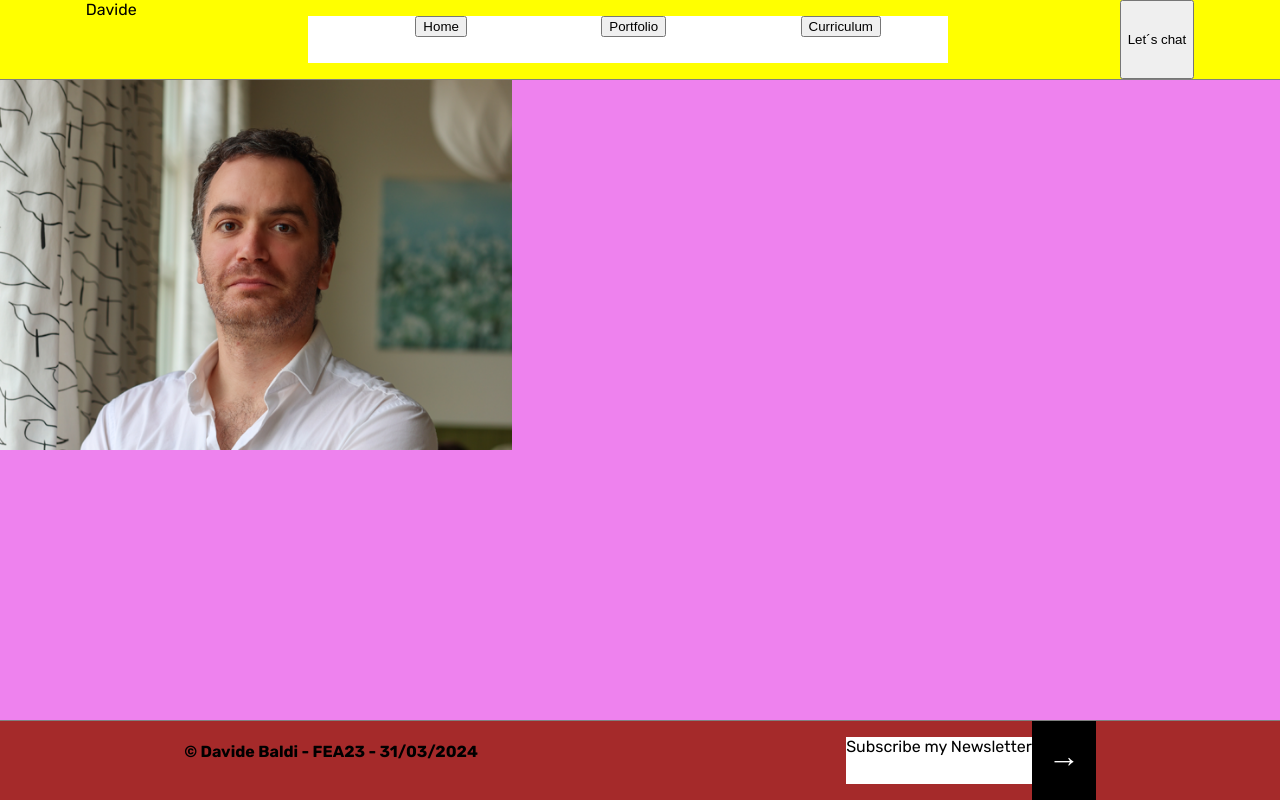
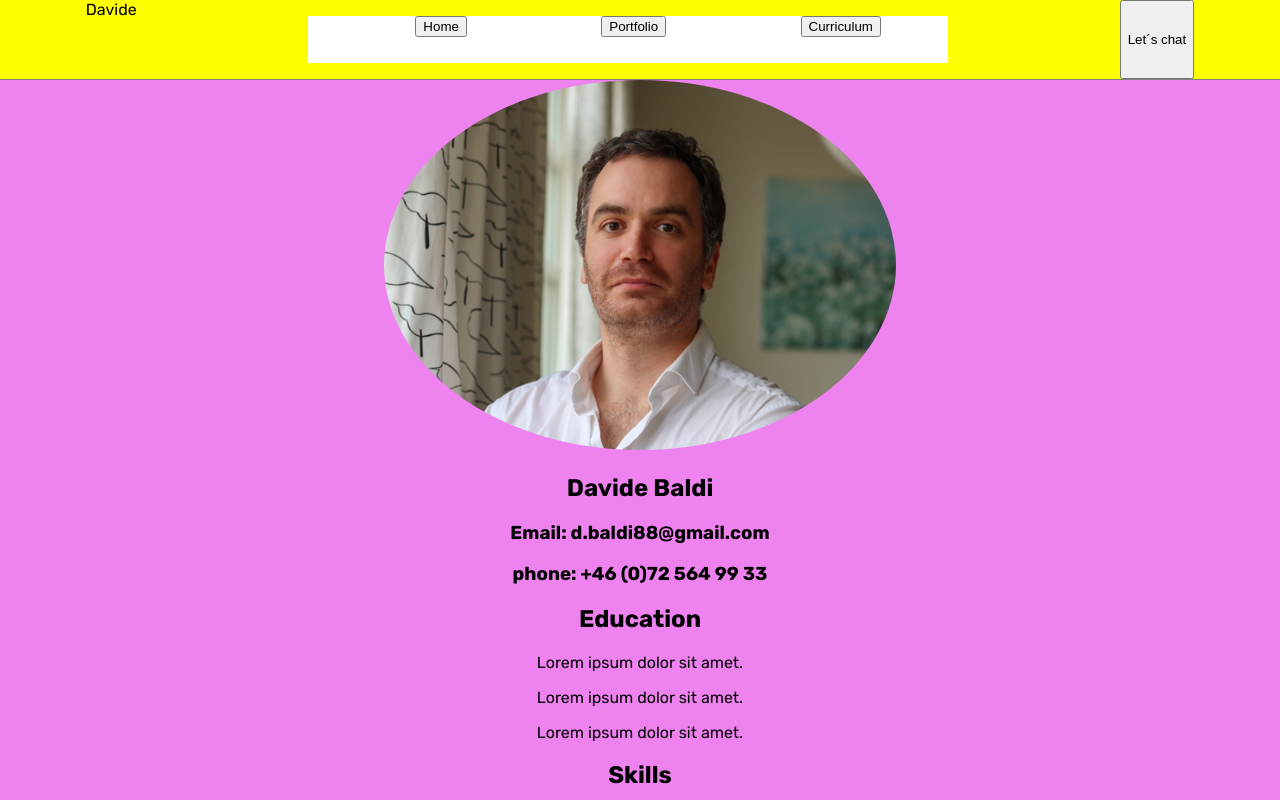
Before and after one commit to indiano881/portfolio-holder, a React (Vite) app: page / in a window 1280 px wide. Both pictures are taken after a click on the button "Curriculum". Shown: the top 800 px of the page. Built offline with nearby package versions, Linux system fonts and the light colour scheme.

Commit message:
curriculum page fixed- need to implement and adjust syle

```diff
--- a/src/components/Curriculum/curriculum.module.css
+++ b/src/components/Curriculum/curriculum.module.css
@@ -1,5 +1,10 @@
 .curriculumContainer {
     background-color: violet;
     flex-grow: 1;
+    text-align: center;
 
 }
+
+.curriculumImg {
+    border-radius: 50%;
+}
--- a/src/components/Curriculum/index.jsx
+++ b/src/components/Curriculum/index.jsx
@@ -4,9 +4,18 @@ import { getImageURL } from "../../utils/functions";
 const Curriculum = () => {
     return (
         <div className={styles.curriculumContainer}>
-           <img src={getImageURL("davide.png")} alt="Davide" width="40%" />
-
-
+           <img className={styles.curriculumImg} src={getImageURL("davide.png")} alt="Davide" width="40%" />
+           <h2>Davide Baldi</h2>
+           <h3>Email: d.baldi88@gmail.com</h3>
+           <h3>phone: +46 (0)72 564 99 33</h3>
+           <h2>Education</h2>
+           <p>Lorem ipsum dolor sit amet.</p>
+           <p>Lorem ipsum dolor sit amet.</p>
+           <p>Lorem ipsum dolor sit amet.</p>
+           <h2>Skills</h2>
+           <p>Lorem ipsum dolor sit amet.</p>
+           <p>Lorem ipsum dolor sit amet.</p>
+           <p>Lorem ipsum dolor sit amet.</p>
         </div>
     )
 }
```
